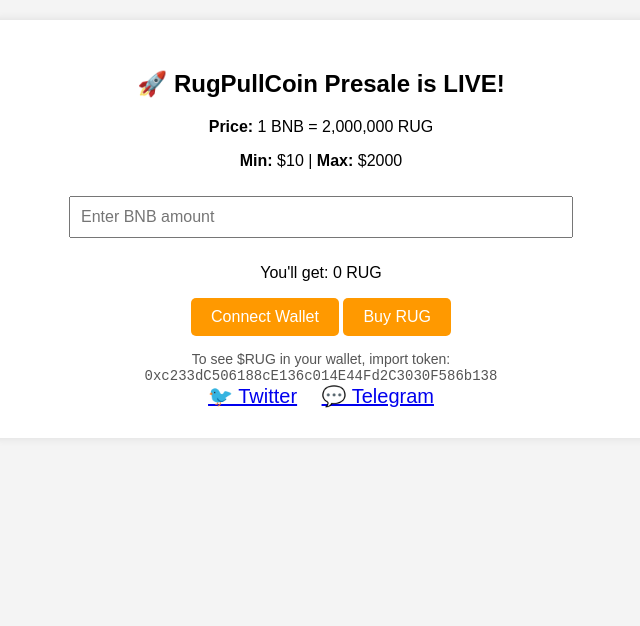
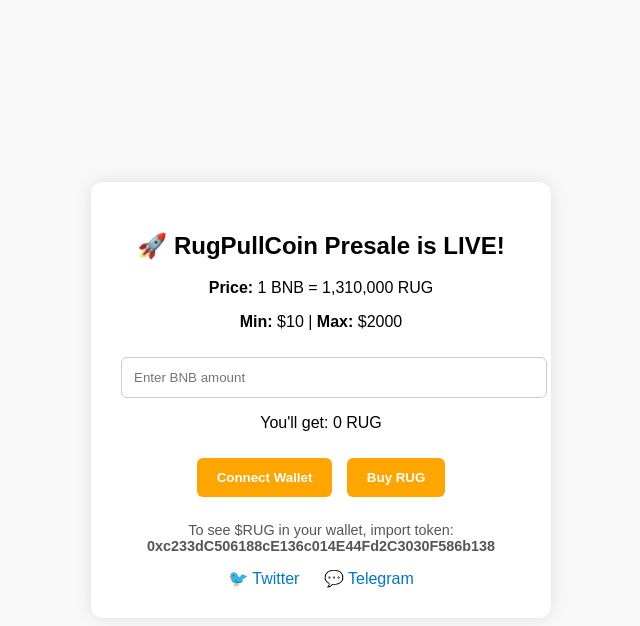
Before and after one commit to RugPullCoin427/rugpullpresale, a plain HTML site: page index.html in a window 1280 px wide. Shown: the whole page, without its empty margins (319-959 px from the left). Drawn offline with Linux system fonts and the light colour scheme.

Commit message:
index.html

```diff
--- a/index.html
+++ b/index.html
@@ -2,50 +2,55 @@
 <html lang="en">
 <head>
   <meta charset="UTF-8" />
+  <meta name="viewport" content="width=device-width, initial-scale=1.0"/>
   <title>RugPullCoin Presale</title>
-    <meta name="viewport" content="width=device-width, initial-scale=1.0" />
   <style>
     body {
       font-family: Arial, sans-serif;
-        text-align: center;
-        background: #f4f4f4;
+      background: #f8f8f8;
+      display: flex;
+      flex-direction: column;
+      align-items: center;
+      justify-content: center;
+      height: 100vh;
       margin: 0;
-        padding: 20px;
     }
-
     .container {
       background: white;
-        border-radius: 8px;
       padding: 30px;
-        max-width: 600px;
-        margin: 0 auto;
-        box-shadow: 0 0 10px rgba(0, 0, 0, 0.1);
+      border-radius: 12px;
+      box-shadow: 0 0 15px rgba(0,0,0,0.1);
+      text-align: center;
+      max-width: 400px;
+      width: 90%;
     }
-
-      input[type="number"] {
-        padding: 10px;
-        width: 80%;
-        margin: 10px 0;
-        font-size: 16px;
+    input {
+      width: 100%;
+      padding: 12px;
+      margin-top: 10px;
+      border-radius: 6px;
+      border: 1px solid #ccc;
     }
-
     button {
-        padding: 10px 20px;
-        font-size: 16px;
-        background: #ff9900;
+      padding: 12px 20px;
+      margin: 10px 5px;
       border: none;
+      border-radius: 6px;
+      background-color: orange;
       color: white;
-        border-radius: 5px;
+      font-weight: bold;
       cursor: pointer;
     }
-
-      .socials a {
+    .social {
+      margin-top: 15px;
+    }
+    .social a {
       margin: 0 10px;
-        font-size: 20px;
+      text-decoration: none;
+      color: #0077cc;
     }
-
-      .note {
-        font-size: 14px;
+    .info {
+      font-size: 0.9em;
       color: #555;
       margin-top: 15px;
     }
@@ -54,45 +59,41 @@
 <body>
   <div class="container">
     <h2>🚀 RugPullCoin Presale is LIVE!</h2>
-      <p><strong>Price:</strong> 1 BNB = 2,000,000 RUG</p>
+    <p><strong>Price:</strong> 1 BNB = 1,310,000 RUG</p>
     <p><strong>Min:</strong> $10 | <strong>Max:</strong> $2000</p>
 
-      <input
-        type="number"
-        id="bnbInput"
-        placeholder="Enter BNB amount"
-        oninput="updateTokenAmount()" />
-
-      <p id="tokenAmount">You'll get: 0 RUG</p>
+    <input id="bnbInput" type="number" placeholder="Enter BNB amount" step="0.01" min="0" />
+    <p id="rugOutput">You'll get: 0 RUG</p>
 
     <button onclick="connectWallet()">Connect Wallet</button>
-      <button onclick="buyRUG()">Buy RUG</button>
+    <button onclick="buyRug()">Buy RUG</button>
 
-      <div class="note">
-        To see $RUG in your wallet, import token:<br />
-        <code>0xc233dC506188cE136c014E44Fd2C3030F586b138</code>
+    <div class="info">
+      To see $RUG in your wallet, import token:<br/>
+      <strong>0xc233dC506188cE136c014E44Fd2C3030F586b138</strong>
     </div>
 
-      <div class="socials">
-        <a href="https://x.com/rugcoin_pull" target="_blank">🐦 Twitter</a>
+    <div class="social">
+      <a href="https://x.com/rugcoin_pull?s=21" target="_blank">🐦 Twitter</a>
       <a href="https://t.me/+5b3iHWLVzGtiZTli" target="_blank">💬 Telegram</a>
     </div>
   </div>
 
   <script>
-      function updateTokenAmount() {
-        const bnb = parseFloat(document.getElementById("bnbInput").value);
-        const rugPerBNB = 2000000;
-        const rug = isNaN(bnb) ? 0 : bnb * rugPerBNB;
-        document.getElementById("tokenAmount").innerText = `You'll get: ${rug.toLocaleString()} RUG`;
+    const tokensPerBNB = 1310000;
+
+    document.getElementById("bnbInput").addEventListener("input", function () {
+      const bnbAmount = parseFloat(this.value) || 0;
+      const rugAmount = bnbAmount * tokensPerBNB;
+      document.getElementById("rugOutput").innerText = `You'll get: ${rugAmount.toLocaleString()} RUG`;
+    });
+
+    function connectWallet() {
+      alert("Wallet connection not implemented in this mockup. Replace this with Web3 wallet connect logic.");
     }
 
-      function connectWallet() {
-        alert("Wallet connection coming soon!");
-      }
-
-      function buyRUG() {
-        alert("Buy functionality will be enabled when connected to smart contract.");
+    function buyRug() {
+      alert("Buy function not implemented in this mockup. Replace this with smart contract interaction.");
     }
   </script>
 </body>
```
Lines whose indentation alone changed are shown as unchanged.
